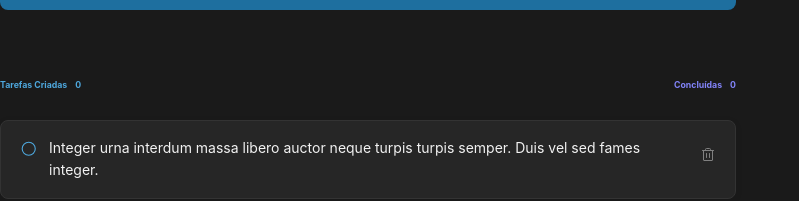
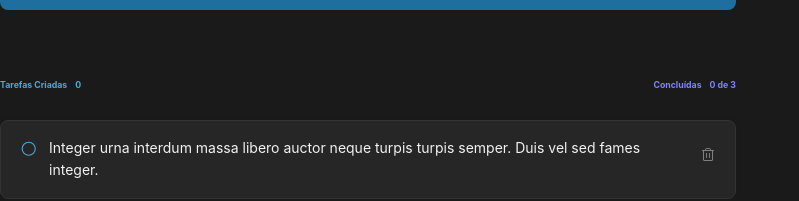
Before and after one commit to ryanadriel/todo-list, a React (Vite) app: page / in a window 1280 px wide. Shown: the part 291-492 px from the top of the page, without its empty margins (0-799 px from the left). Built offline with nearby package versions, Linux system fonts and the light colour scheme.

Commit message:
feat: implements taks count completed

```diff
--- a/src/App.tsx
+++ b/src/App.tsx
@@ -2,11 +2,21 @@ import './App.css'
 import styles from './App.module.css'
 import { NewTask } from './components/NewTask'
 import { Info } from './components/Info'
-// import { Empty } from './components/Empty'
 import { Task } from './components/Task'
+import { useState } from 'react'
 
 
 function App() {
+
+  const [completedTasks, setCompletedTasks] = useState(0);
+
+  const handleCompletedTasks = (isCompleted: boolean) => {
+    if (isCompleted) {
+      setCompletedTasks(completedTasks + 1);
+    } else {
+      setCompletedTasks(completedTasks - 1);
+    }
+  }
 
   return (
     <>
@@ -15,12 +25,12 @@ function App() {
 
         <main>
           <div className={styles.task}>
-            <Info />
+            <Info completedTasks={completedTasks} />
 
             <div className={styles.list}>
-              <Task />
-              <Task />
-              <Task />
+              <Task onCompletedTasks={handleCompletedTasks} />
+              <Task onCompletedTasks={handleCompletedTasks} />
+              <Task onCompletedTasks={handleCompletedTasks} />
             </div>
           </div>
         </main>
--- a/src/components/Info.tsx
+++ b/src/components/Info.tsx
@@ -1,7 +1,7 @@
 import styles from './Info.module.css'
 
 
-export function Info(){
+export function Info({ completedTasks }: { completedTasks: number }) {
   return(
     <div className={styles.info}>
       <div className={styles.created}>
@@ -11,7 +11,7 @@ export function Info(){
 
       <div className={styles.done}>
         <strong>Concluídas</strong>
-        <strong>0</strong>
+        <strong>{completedTasks} de 3</strong>
       </div>
     </div>
   )
--- a/src/components/Task.tsx
+++ b/src/components/Task.tsx
@@ -2,12 +2,13 @@ import styles from './Task.module.css'
 import { useState } from 'react';
 import { CheckCircle, Circle, Trash } from 'phosphor-react';
 
-export function Task(){
+export function Task( { onCompletedTasks }: { onCompletedTasks: (isCompleted: boolean) => void } ) {
 
   const [isChecked, setIsChecked] = useState(false);
 
   const toggleCheckbox = () => {
     setIsChecked(!isChecked);
+    onCompletedTasks(!isChecked);
   }
 
   return(
```
